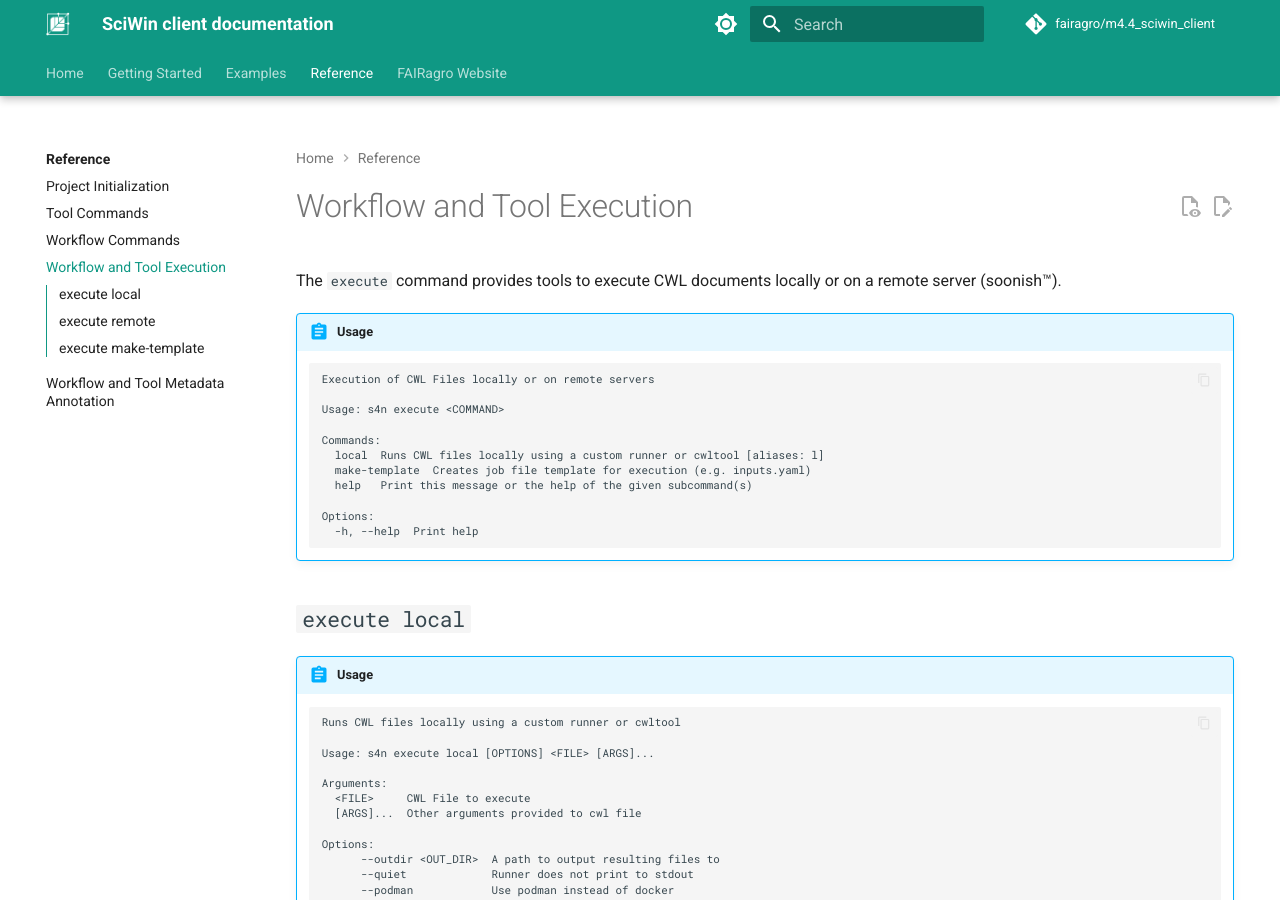
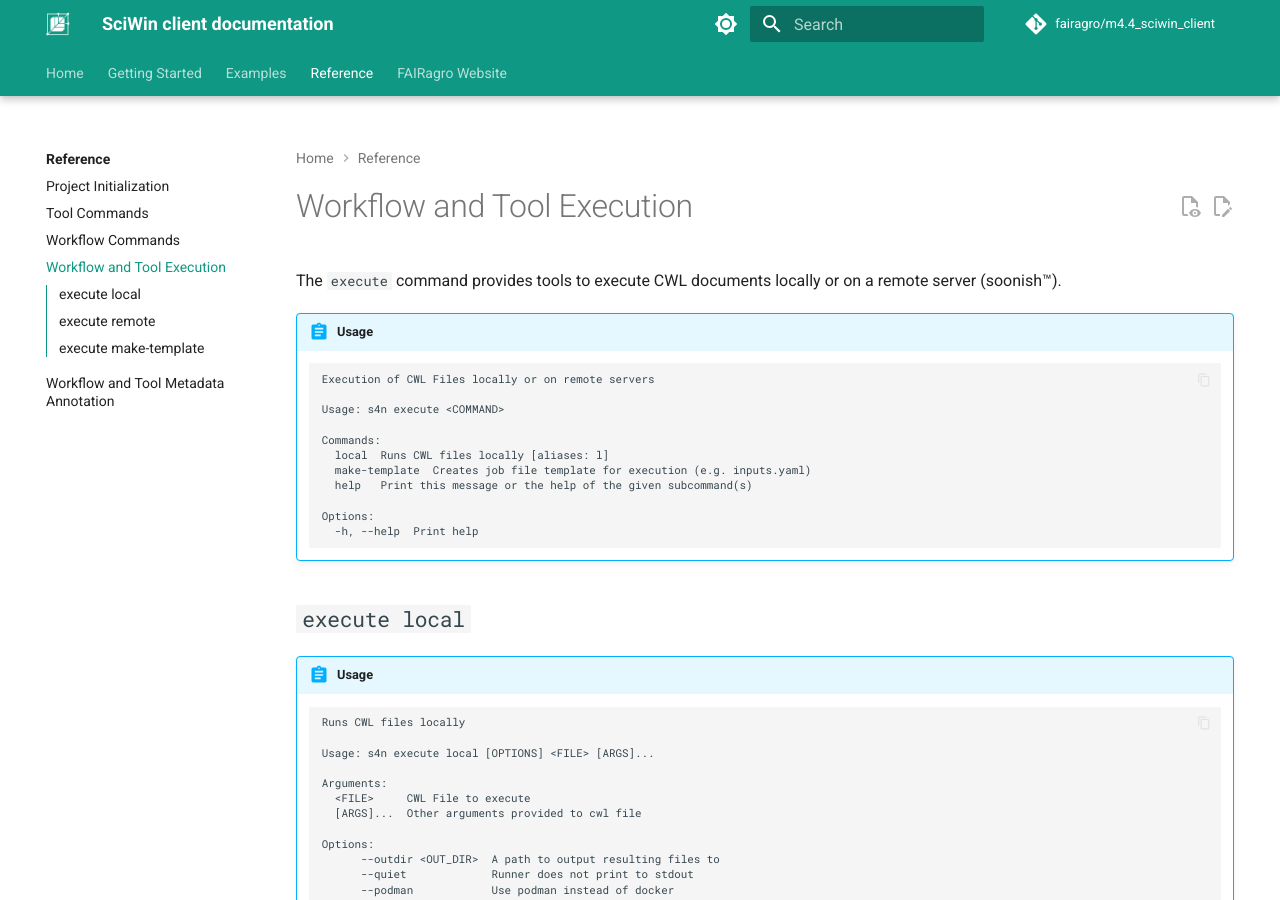
Before and after one commit to fairagro/m4.4_sciwin_client, an MkDocs documentation site: the page built from docs/reference/execute.md, in a window 1280 px wide and 900 px high. Built offline with MkDocs 1.6.1 and Material for MkDocs 9.7.7, drawn with Linux system fonts in a browser that asks for light colours; comment, search, counter and statistics services are not loaded.

````diff
--- a/docs/reference/execute.md
+++ b/docs/reference/execute.md
@@ -7,7 +7,7 @@
     Usage: s4n execute <COMMAND>
 
     Commands:
-      local  Runs CWL files locally using a custom runner or cwltool [aliases: l]
+      local  Runs CWL files locally [aliases: l]
       make-template  Creates job file template for execution (e.g. inputs.yaml)
       help   Print this message or the help of the given subcommand(s)
 
@@ -18,7 +18,7 @@
 ## `execute local`
 !!! abstract "Usage"
     ```
-    Runs CWL files locally using a custom runner or cwltool
+    Runs CWL files locally
 
     Usage: s4n execute local [OPTIONS] <FILE> [ARGS]...
 
````
Also changed, not shown: docs/examples/workflow-creation.md (+2 -2 lines), docs/getting-started/example.md (+0 -1 lines), docs/assets/simple_workflow.svg, docs/assets/workflow_01.svg, 1 other file.
